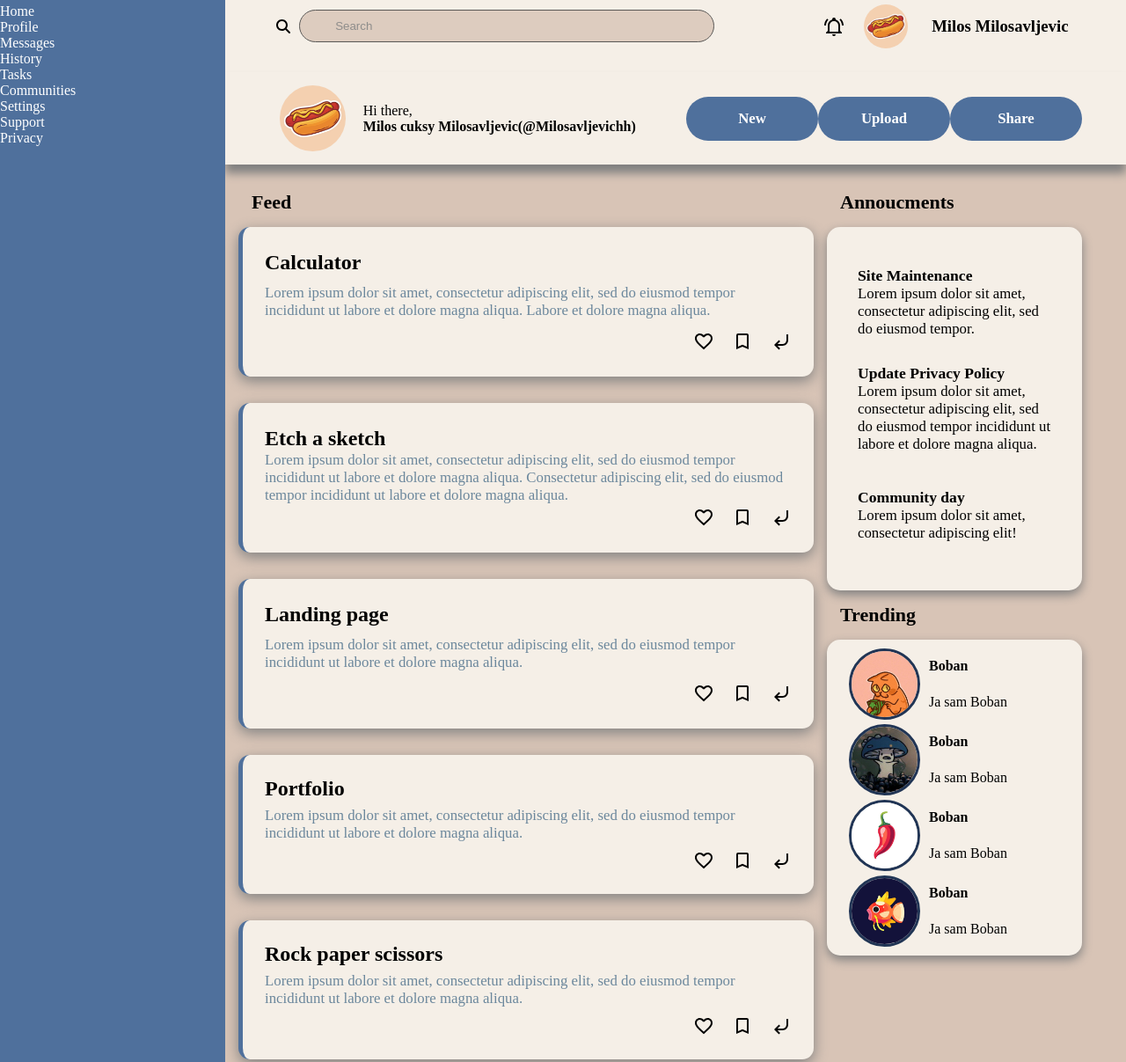
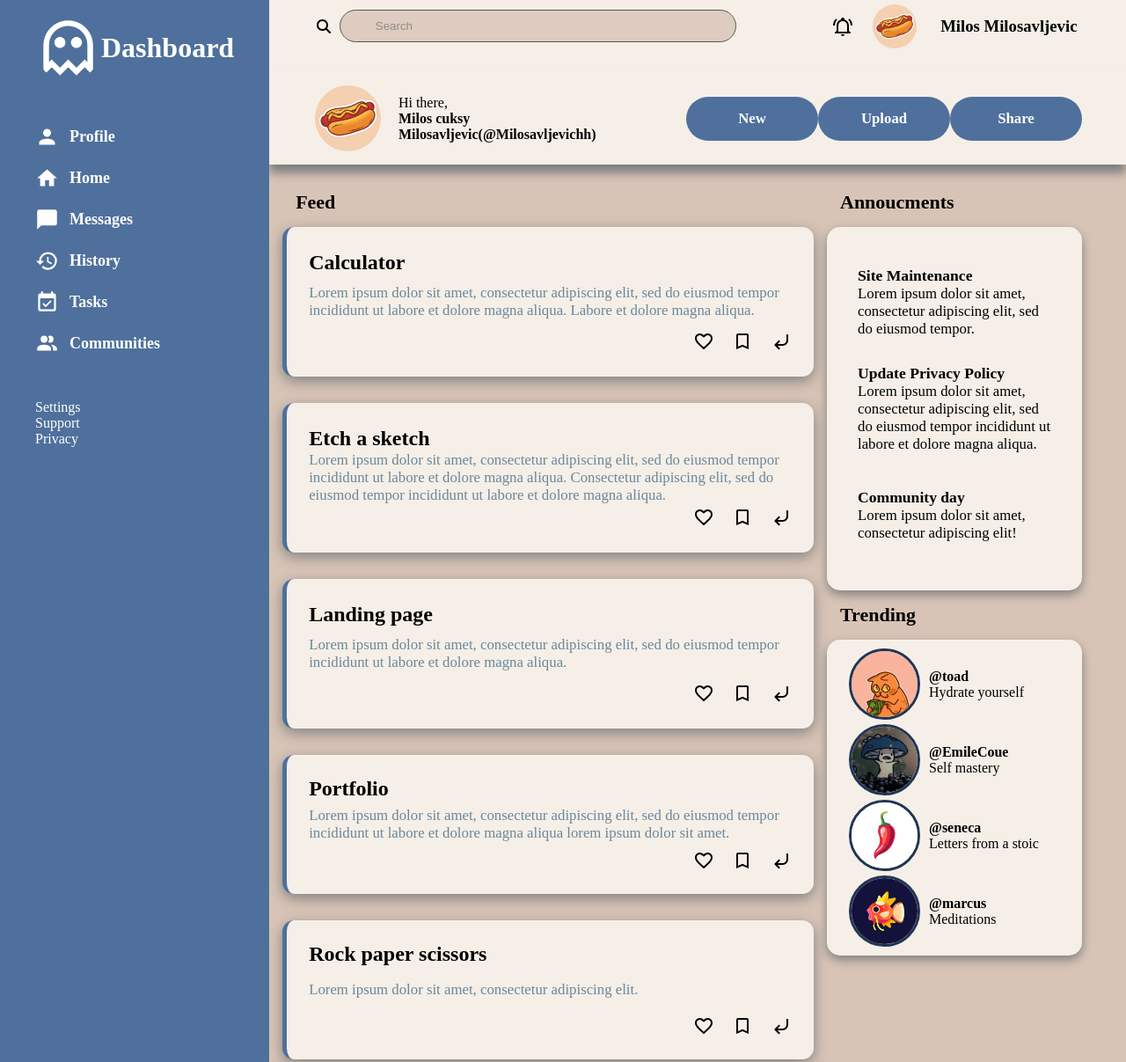
Before and after one commit to Milosavljevichh/Admin-Dashboard, a plain HTML site: page index.html in a window 1280 px wide. Shown: the part 23-1230 px from the top of the page at 88% size. Drawn offline with Linux system fonts and the light colour scheme; a web font is replaced by a local one.

Commit message:
modified sidebar

```diff
--- a/index.html
+++ b/index.html
@@ -32,14 +32,35 @@
             </div>
         </div>
         <div class="sidebar">
-            <h2 class="logo">Dashboard</h2>
+            <div class="logo">
+                <img src="pics/logo.png" alt="Logo" class="logo-pic">
+                <h1 class="logo-title">Dashboard</h1>
+            </div>
             <ul class="menu">
-                <li>Home</li>
-                <li>Profile</li>
-                <li>Messages</li>
-                <li>History</li>
-                <li>Tasks</li>
-                <li>Communities</li>
+                <li class="menu-section">
+                    <svg xmlns="http://www.w3.org/2000/svg" height="1.5em" fill="white" viewBox="0 0 24 24"><title>account</title><path d="M12,4A4,4 0 0,1 16,8A4,4 0 0,1 12,12A4,4 0 0,1 8,8A4,4 0 0,1 12,4M12,14C16.42,14 20,15.79 20,18V20H4V18C4,15.79 7.58,14 12,14Z" /></svg>
+                    <p>Profile</p>
+                </li>
+                <li class="menu-section">
+                    <svg xmlns="http://www.w3.org/2000/svg" height="1.5em" fill="white" viewBox="0 0 24 24"><title>home</title><path d="M10,20V14H14V20H19V12H22L12,3L2,12H5V20H10Z" /></svg>
+                    <p>Home</p>
+                </li>
+                <li class="menu-section">
+                    <svg xmlns="http://www.w3.org/2000/svg" height="1.5em" fill="white" viewBox="0 0 24 24"><title>message</title><path d="M20,2H4A2,2 0 0,0 2,4V22L6,18H20A2,2 0 0,0 22,16V4C22,2.89 21.1,2 20,2Z" /></svg>
+                    <p>Messages</p>
+                </li>
+                <li class="menu-section">
+                    <svg xmlns="http://www.w3.org/2000/svg" height="1.5em" fill="white" viewBox="0 0 24 24"><title>history</title><path d="M13.5,8H12V13L16.28,15.54L17,14.33L13.5,12.25V8M13,3A9,9 0 0,0 4,12H1L4.96,16.03L9,12H6A7,7 0 0,1 13,5A7,7 0 0,1 20,12A7,7 0 0,1 13,19C11.07,19 9.32,18.21 8.06,16.94L6.64,18.36C8.27,20 10.5,21 13,21A9,9 0 0,0 22,12A9,9 0 0,0 13,3" /></svg>
+                    <p>History</p>
+                </li>
+                <li class="menu-section">
+                    <svg xmlns="http://www.w3.org/2000/svg" height="1.5em" fill="white" viewBox="0 0 24 24"><title>calendar-check</title><path d="M19,19H5V8H19M19,3H18V1H16V3H8V1H6V3H5C3.89,3 3,3.9 3,5V19A2,2 0 0,0 5,21H19A2,2 0 0,0 21,19V5A2,2 0 0,0 19,3M16.53,11.06L15.47,10L10.59,14.88L8.47,12.76L7.41,13.82L10.59,17L16.53,11.06Z" /></svg>
+                    <p>Tasks</p>
+                </li>
+                <li class="menu-section">
+                    <svg xmlns="http://www.w3.org/2000/svg" height="1.5em" fill="white" viewBox="0 0 24 24"><title>account-multiple</title><path d="M16 17V19H2V17S2 13 9 13 16 17 16 17M12.5 7.5A3.5 3.5 0 1 0 9 11A3.5 3.5 0 0 0 12.5 7.5M15.94 13A5.32 5.32 0 0 1 18 17V19H22V17S22 13.37 15.94 13M15 4A3.39 3.39 0 0 0 13.07 4.59A5 5 0 0 1 13.07 10.41A3.39 3.39 0 0 0 15 11A3.5 3.5 0 0 0 15 4Z" /></svg>
+                    <p>Communities</p>
+                </li>
             </ul>
             <ul class="settings-menu">
                 <li>Settings</li>
@@ -89,7 +110,7 @@
                         <h2 class="card-title">Portfolio</h2>
                         <p class="card-description">Lorem ipsum dolor sit amet,
                             consectetur adipiscing elit, sed do eiusmod tempor
-                            incididunt ut labore et dolore magna aliqua.</p>
+                            incididunt ut labore et dolore magna aliqua lorem ipsum dolor sit amet.</p>
                         <div class="card-icons">
                             <svg xmlns="http://www.w3.org/2000/svg" height="1.5em" viewBox="0 0 24 24"><title>cards-heart-outline</title><path d="M12.1 18.55L12 18.65L11.89 18.55C7.14 14.24 4 11.39 4 8.5C4 6.5 5.5 5 7.5 5C9.04 5 10.54 6 11.07 7.36H12.93C13.46 6 14.96 5 16.5 5C18.5 5 20 6.5 20 8.5C20 11.39 16.86 14.24 12.1 18.55M16.5 3C14.76 3 13.09 3.81 12 5.08C10.91 3.81 9.24 3 7.5 3C4.42 3 2 5.41 2 8.5C2 12.27 5.4 15.36 10.55 20.03L12 21.35L13.45 20.03C18.6 15.36 22 12.27 22 8.5C22 5.41 19.58 3 16.5 3Z" /></svg>
                             <svg xmlns="http://www.w3.org/2000/svg" height="1.5em" viewBox="0 0 24 24"><title>bookmark-outline</title><path d="M17,18L12,15.82L7,18V5H17M17,3H7A2,2 0 0,0 5,5V21L12,18L19,21V5C19,3.89 18.1,3 17,3Z" /></svg>
@@ -99,8 +120,7 @@
                     <div class="card">
                         <h2 class="card-title">Rock paper scissors</h2>
                         <p class="card-description">Lorem ipsum dolor sit amet,
-                            consectetur adipiscing elit, sed do eiusmod tempor
-                            incididunt ut labore et dolore magna aliqua.</p>
+                            consectetur adipiscing elit.</p>
                         <div class="card-icons">
                             <svg xmlns="http://www.w3.org/2000/svg" height="1.5em" viewBox="0 0 24 24"><title>cards-heart-outline</title><path d="M12.1 18.55L12 18.65L11.89 18.55C7.14 14.24 4 11.39 4 8.5C4 6.5 5.5 5 7.5 5C9.04 5 10.54 6 11.07 7.36H12.93C13.46 6 14.96 5 16.5 5C18.5 5 20 6.5 20 8.5C20 11.39 16.86 14.24 12.1 18.55M16.5 3C14.76 3 13.09 3.81 12 5.08C10.91 3.81 9.24 3 7.5 3C4.42 3 2 5.41 2 8.5C2 12.27 5.4 15.36 10.55 20.03L12 21.35L13.45 20.03C18.6 15.36 22 12.27 22 8.5C22 5.41 19.58 3 16.5 3Z" /></svg>
                             <svg xmlns="http://www.w3.org/2000/svg" height="1.5em" viewBox="0 0 24 24"><title>bookmark-outline</title><path d="M17,18L12,15.82L7,18V5H17M17,3H7A2,2 0 0,0 5,5V21L12,18L19,21V5C19,3.89 18.1,3 17,3Z" /></svg>
@@ -109,9 +129,7 @@
                     </div>
                     <div class="card">
                         <h2 class="card-title">Recpies</h2>
-                        <p class="card-description">Lorem ipsum dolor sit amet,
-                            consectetur adipiscing elit, sed do eiusmod tempor
-                            incididunt ut labore et dolore magna aliqua.</p>
+                        <p class="card-description">Lorem ipsum dolor sit amet.</p>
                         <div class="card-icons">
                             <svg xmlns="http://www.w3.org/2000/svg" height="1.5em" viewBox="0 0 24 24"><title>cards-heart-outline</title><path d="M12.1 18.55L12 18.65L11.89 18.55C7.14 14.24 4 11.39 4 8.5C4 6.5 5.5 5 7.5 5C9.04 5 10.54 6 11.07 7.36H12.93C13.46 6 14.96 5 16.5 5C18.5 5 20 6.5 20 8.5C20 11.39 16.86 14.24 12.1 18.55M16.5 3C14.76 3 13.09 3.81 12 5.08C10.91 3.81 9.24 3 7.5 3C4.42 3 2 5.41 2 8.5C2 12.27 5.4 15.36 10.55 20.03L12 21.35L13.45 20.03C18.6 15.36 22 12.27 22 8.5C22 5.41 19.58 3 16.5 3Z" /></svg>
                             <svg xmlns="http://www.w3.org/2000/svg" height="1.5em" viewBox="0 0 24 24"><title>bookmark-outline</title><path d="M17,18L12,15.82L7,18V5H17M17,3H7A2,2 0 0,0 5,5V21L12,18L19,21V5C19,3.89 18.1,3 17,3Z" /></svg>
@@ -149,29 +167,29 @@
                         <div class="user">
                             <img src="pics/pic1.jpg" alt="" class="profile-pic">
                             <div class="user-info">
-                                <p class="users-name">Boban</p>
-                                <p class="about">Ja sam Boban</p>
+                                <p class="users-name">@toad</p>
+                                <p class="about">Hydrate yourself</p>
                             </div>
                         </div>
                         <div class="user">
                             <img src="pics/pic5.jpg" alt="" class="profile-pic">
                             <div class="user-info">
-                                <p class="users-name">Boban</p>
-                                <p class="about">Ja sam Boban</p>
+                                <p class="users-name">@EmileCoue</p>
+                                <p class="about">Self mastery</p>
                             </div>
                         </div>
                         <div class="user">
                             <img src="pics/pic3.jpg" alt="" class="profile-pic">
                             <div class="user-info">
-                                <p class="users-name">Boban</p>
-                                <p class="about">Ja sam Boban</p>
+                                <p class="users-name">@seneca</p>
+                                <p class="about">Letters from a stoic</p>
                             </div>
                         </div>
                         <div class="user">
                             <img src="pics/pic2.jpg" alt="" class="profile-pic">
                             <div class="user-info">
-                                <p class="users-name">Boban</p>
-                                <p class="about">Ja sam Boban</p>
+                                <p class="users-name">@marcus</p>
+                                <p class="about">Meditations</p>
                             </div>
                         </div>
                     </div>
--- a/style.css
+++ b/style.css
@@ -21,6 +21,10 @@ img {
 p,
 h1,h2,h3,ul, li, button {
     font-family: Main;
+}
+
+ul {
+    list-style: none;
 }
 
 .container {
@@ -110,13 +114,39 @@ h1,h2,h3,ul, li, button {
     grid-column: 1 / 2;
     grid-row: 1 / 3;
     background-color: #4F709C;
+    padding: 40px;
     color: white;
+    display: flex;
+    flex-direction: column;
+    gap: 50px;
+}
+
+.logo {
+    display: grid;
+    grid-template-columns: 1fr 2fr;
+    align-items: center;
+}
+
+.menu {
+    display: flex;
+    flex-direction: column;
+    gap: 20px;
+}
+
+.menu-section {
+    display: flex;
+    align-items: center;
+    gap: 12px;
+}
+
+.menu li {
+    font-weight: bold;
+    font-size: 18px;
 }
 
 .control-container {
     display: grid;
     grid-template-columns: 3fr 1fr;
-    grid-template-rows: 1fr 1fr;
     padding: 15px;
     padding-right: 50px;
     gap: 15px;
@@ -227,6 +257,7 @@ h1,h2,h3,ul, li, button {
 
 .users-name {
     font-weight: bold;
+    align-self: end;
 }
 
 .profile-pic {
@@ -234,6 +265,9 @@ h1,h2,h3,ul, li, button {
     justify-self: center;
 }
 
+p.about {
+    align-self: baseline;
+}
 
 .user-info {
     display: grid;
```
Also changed, not shown: pics/logo.png (added).
